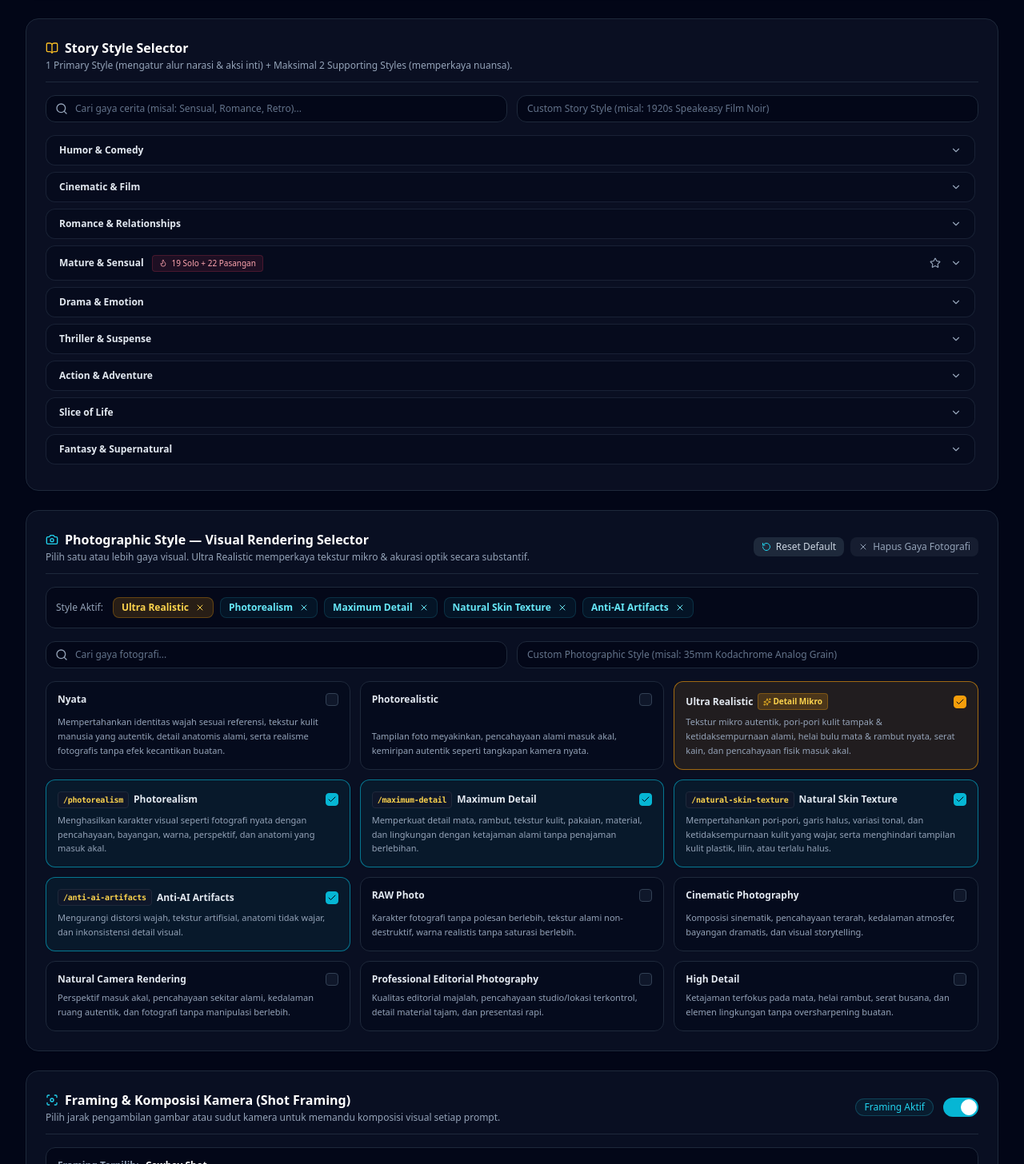
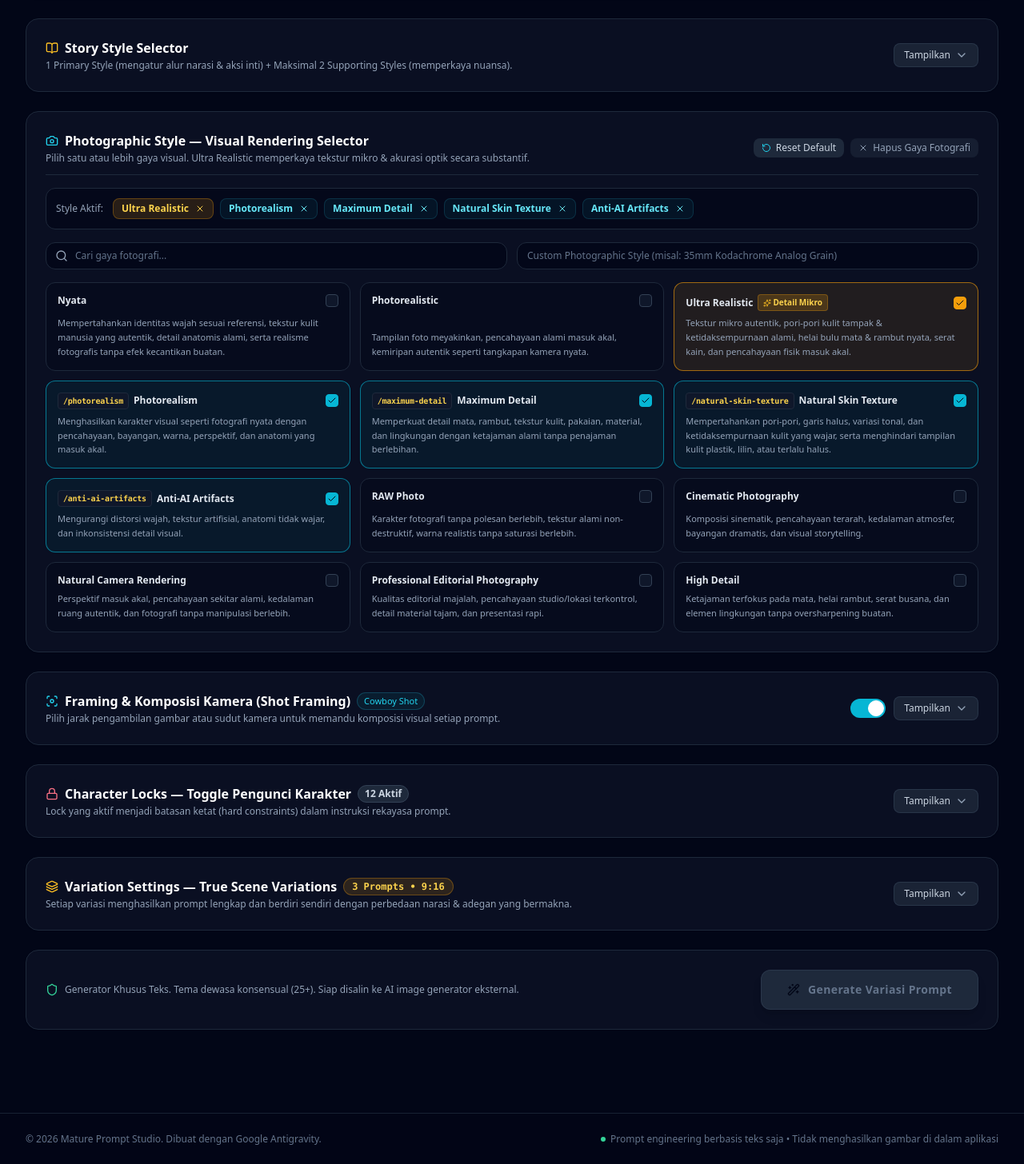
Before and after one commit to sugionouncle92/mature-prompt-studio-v1-1, a React (Vite) app: page / in a window 1280 px wide. Shown: the part 1274-2730 px from the top of the page at 80% size. Built offline with nearby package versions, Linux system fonts and the light colour scheme.

Commit message:
feat: add default-hide collapsible toggle for StoryStyle, Framing, CharacterLocks, and VariationSettings

```diff
--- a/src/components/CharacterLocks.tsx
+++ b/src/components/CharacterLocks.tsx
@@ -1,5 +1,5 @@
-import React from 'react';
-import { Lock, ShieldCheck, UserCheck, Check, Scale, Activity, Compass, Eye, Sparkles, RotateCcw } from 'lucide-react';
+import React, { useState } from 'react';
+import { Lock, ShieldCheck, UserCheck, Check, Scale, Activity, Compass, Eye, Sparkles, RotateCcw, ChevronDown } from 'lucide-react';
 import { CharacterLocksState, DEFAULT_CHARACTER_LOCKS } from '../types/index.ts';
 import { useLanguage } from '../context/LanguageContext';
 import { CHARACTER_LOCKS_CONFIG } from '../data/characterLocks.ts';
@@ -11,6 +11,8 @@ interface CharacterLocksProps {
 
 export const CharacterLocks: React.FC<CharacterLocksProps> = ({ locks, onChange }) => {
   const { t } = useLanguage();
+  // Section collapsed/expanded state (Default: HIDE)
+  const [isExpanded, setIsExpanded] = useState(false);
 
   const toggleLock = (key: keyof CharacterLocksState) => {
     onChange({
@@ -57,25 +59,35 @@ export const CharacterLocks: React.FC<CharacterLocksProps> = ({ locks, onChange
   const activeCount = Object.values(locks).filter(Boolean).length;
 
   return (
-    <section className="bg-slate-900/60 border border-slate-800 rounded-2xl p-5 sm:p-6 shadow-sm space-y-4">
+    <section className={`bg-slate-900/60 border border-slate-800 rounded-2xl p-4 sm:p-6 shadow-sm transition-all duration-200 ${isExpanded ? 'space-y-4' : ''}`}>
       {/* Header */}
-      <div className="flex flex-col sm:flex-row sm:items-center justify-between gap-3 pb-3 border-b border-slate-800">
-        <div>
-          <div className="flex items-center gap-2">
-            <h2 className="text-base font-semibold text-white flex items-center gap-2">
-              <Lock className="w-4 h-4 text-rose-400" />
-              {t.characterLocksTitle}
+      <div
+        onClick={() => setIsExpanded(!isExpanded)}
+        className={`flex items-center justify-between gap-3 cursor-pointer select-none group transition ${
+          isExpanded ? 'pb-3 border-b border-slate-800' : ''
+        }`}
+      >
+        <div className="flex-1 min-w-0">
+          <div className="flex items-center gap-2 flex-wrap">
+            <h2 className="text-base font-semibold text-white flex items-center gap-2 group-hover:text-rose-300 transition-colors">
+              <Lock className="w-4 h-4 text-rose-400 shrink-0" />
+              <span>{t.characterLocksTitle}</span>
             </h2>
             <span className="px-2 py-0.5 rounded-full text-xs font-semibold bg-slate-800 text-slate-300 border border-slate-700">
               {activeCount} {t.activeLocksCount}
             </span>
           </div>
-          <p className="text-xs text-slate-400 mt-0.5">
+          <p className="text-xs text-slate-400 mt-0.5 truncate sm:whitespace-normal">
             {t.characterLocksSubtitle}
           </p>
         </div>
 
-        <div className="flex items-center gap-2 self-start sm:self-auto flex-wrap">
+        <div className="flex items-center gap-2 shrink-0">
+          {isExpanded && (
+            <div
+              onClick={(e) => e.stopPropagation()}
+              className="hidden lg:flex items-center gap-2"
+            >
               <button
                 type="button"
                 onClick={handleResetDefault}
@@ -100,6 +112,55 @@ export const CharacterLocks: React.FC<CharacterLocksProps> = ({ locks, onChange
                 {t.unlockAll}
               </button>
             </div>
+          )}
+
+          {/* Expand/Collapse Button */}
+          <button
+            type="button"
+            onClick={(e) => {
+              e.stopPropagation();
+              setIsExpanded(!isExpanded);
+            }}
+            aria-expanded={isExpanded}
+            className="flex items-center gap-1.5 px-2.5 sm:px-3 py-1.5 rounded-lg text-xs font-medium text-slate-300 hover:text-white bg-slate-800/80 hover:bg-slate-800 border border-slate-700/60 transition group-hover:border-slate-600"
+          >
+            <span className="hidden sm:inline">{isExpanded ? t.collapseSection : t.expandSection}</span>
+            <ChevronDown
+              className={`w-4 h-4 text-slate-400 transition-transform duration-200 ${
+                isExpanded ? 'rotate-180 text-rose-400' : ''
+              }`}
+            />
+          </button>
+        </div>
+      </div>
+
+      {isExpanded && (
+        <>
+          {/* Mobile Action Buttons Bar */}
+          <div className="flex lg:hidden items-center gap-2 flex-wrap pb-1">
+            <button
+              type="button"
+              onClick={handleResetDefault}
+              className="inline-flex items-center gap-1.5 px-2.5 py-1 text-xs font-medium text-slate-300 hover:text-white bg-slate-800 hover:bg-slate-700 rounded-lg transition"
+              title="Reset Character Locks to default state"
+            >
+              <RotateCcw className="w-3 h-3 text-rose-400" />
+              {t.resetLocks || 'Reset Default'}
+            </button>
+            <button
+              type="button"
+              onClick={() => setAll(true)}
+              className="px-2.5 py-1 text-xs font-medium text-slate-300 hover:text-white bg-slate-800 hover:bg-slate-700 rounded-lg transition"
+            >
+              {t.lockAll}
+            </button>
+            <button
+              type="button"
+              onClick={() => setAll(false)}
+              className="px-2.5 py-1 text-xs font-medium text-slate-400 hover:text-slate-200 bg-slate-800/60 hover:bg-slate-800 rounded-lg transition"
+            >
+              {t.unlockAll}
+            </button>
           </div>
 
           {/* Locks Grid */}
@@ -152,6 +213,8 @@ export const CharacterLocks: React.FC<CharacterLocksProps> = ({ locks, onChange
           );
         })}
       </div>
+        </>
+      )}
     </section>
   );
 };
--- a/src/components/FramingSelector.tsx
+++ b/src/components/FramingSelector.tsx
@@ -20,6 +20,8 @@ export const FramingSelector: React.FC<FramingSelectorProps> = ({
   onChange,
 }) => {
   const { t } = useLanguage();
+  // Section collapsed/expanded state (Default: HIDE)
+  const [isExpanded, setIsExpanded] = useState(false);
   const [isOpen, setIsOpen] = useState(false);
   const dropdownRef = useRef<HTMLDivElement>(null);
 
@@ -55,31 +57,42 @@ export const FramingSelector: React.FC<FramingSelectorProps> = ({
     getFramingOptionByIdOrName(config.selected) || AUTO_FRAMING_OPTION;
 
   return (
-    <section className="bg-slate-900/60 border border-slate-800 rounded-2xl p-5 sm:p-6 shadow-sm space-y-4">
+    <section className={`bg-slate-900/60 border border-slate-800 rounded-2xl p-4 sm:p-6 shadow-sm transition-all duration-200 ${isExpanded ? 'space-y-4' : ''}`}>
       {/* Header with Title & Toggle */}
-      <div className="flex flex-col sm:flex-row sm:items-center justify-between gap-3 pb-3 border-b border-slate-800">
-        <div>
-          <h2 className="text-base font-semibold text-white flex items-center gap-2">
-            <Focus className="w-4 h-4 text-cyan-400" />
-            {t.framingTitle}
+      <div
+        onClick={() => setIsExpanded(!isExpanded)}
+        className={`flex items-center justify-between gap-3 cursor-pointer select-none group transition ${
+          isExpanded ? 'pb-3 border-b border-slate-800' : ''
+        }`}
+      >
+        <div className="flex-1 min-w-0">
+          <div className="flex items-center gap-2 flex-wrap">
+            <h2 className="text-base font-semibold text-white flex items-center gap-2 group-hover:text-cyan-300 transition-colors">
+              <Focus className="w-4 h-4 text-cyan-400 shrink-0" />
+              <span>{t.framingTitle}</span>
             </h2>
-          <p className="text-xs text-slate-400 mt-0.5">
-            {t.framingSubtitle}
-          </p>
-        </div>
-
-        {/* Toggle Switch */}
-        <div className="flex items-center gap-3 self-start sm:self-auto shrink-0">
             <span
-            className={`text-xs px-2.5 py-0.5 rounded-full font-medium border ${
+              className={`text-[11px] px-2 py-0.5 rounded-full font-medium border truncate max-w-[200px] ${
                 config.enabled
                   ? 'text-cyan-400 bg-cyan-950/40 border-cyan-800/60'
                   : 'text-slate-500 bg-slate-900 border-slate-800'
               }`}
             >
-            {config.enabled ? t.framingActiveBadge : t.framingInactiveBadge}
+              {config.enabled ? `${activeOption.name}` : t.framingInactiveBadge}
             </span>
+          </div>
+          <p className="text-xs text-slate-400 mt-0.5 truncate sm:whitespace-normal">
+            {t.framingSubtitle}
+          </p>
+        </div>
 
+        {/* Header Controls: Switch & Expand */}
+        <div className="flex items-center gap-2.5 shrink-0">
+          {/* Toggle Switch */}
+          <div
+            onClick={(e) => e.stopPropagation()}
+            className="flex items-center"
+          >
             <label className="relative inline-flex items-center cursor-pointer">
               <input
                 type="checkbox"
@@ -90,8 +103,29 @@ export const FramingSelector: React.FC<FramingSelectorProps> = ({
               <div className="w-11 h-6 bg-slate-800 peer-focus:outline-none rounded-full peer peer-checked:after:translate-x-full peer-checked:after:border-white after:content-[''] after:absolute after:top-[2px] after:left-[2px] after:bg-white after:border-slate-300 after:border after:rounded-full after:h-5 after:w-5 after:transition-all peer-checked:bg-cyan-500"></div>
             </label>
           </div>
+
+          {/* Expand/Collapse Button */}
+          <button
+            type="button"
+            onClick={(e) => {
+              e.stopPropagation();
+              setIsExpanded(!isExpanded);
+            }}
+            aria-expanded={isExpanded}
+            className="flex items-center gap-1.5 px-2.5 sm:px-3 py-1.5 rounded-lg text-xs font-medium text-slate-300 hover:text-white bg-slate-800/80 hover:bg-slate-800 border border-slate-700/60 transition group-hover:border-slate-600"
+          >
+            <span className="hidden sm:inline">{isExpanded ? t.collapseSection : t.expandSection}</span>
+            <ChevronDown
+              className={`w-4 h-4 text-slate-400 transition-transform duration-200 ${
+                isExpanded ? 'rotate-180 text-cyan-400' : ''
+              }`}
+            />
+          </button>
+        </div>
       </div>
 
+      {isExpanded && (
+        <>
           {/* Dropdown Container */}
       <div className="relative" ref={dropdownRef}>
         {/* Dropdown Button */}
@@ -220,6 +254,8 @@ export const FramingSelector: React.FC<FramingSelectorProps> = ({
           </div>
         )}
       </div>
+        </>
+      )}
     </section>
   );
 };
--- a/src/components/StoryStyleSelector.tsx
+++ b/src/components/StoryStyleSelector.tsx
@@ -38,6 +38,8 @@ export const StoryStyleSelector: React.FC<StoryStyleSelectorProps> = ({
   onChange,
 }) => {
   const { t } = useLanguage();
+  // Main section collapsed/expanded state (Default: HIDE)
+  const [isExpanded, setIsExpanded] = useState(false);
   const [searchQuery, setSearchQuery] = useState('');
   // All categories hidden/collapsed by default (Default: Hide All)
   const [openCategories, setOpenCategories] = useState<Record<string, boolean>>({});
@@ -270,31 +272,68 @@ export const StoryStyleSelector: React.FC<StoryStyleSelectorProps> = ({
     selection.custom.trim().length > 0;
 
   return (
-    <section className="bg-slate-900/60 border border-slate-800 rounded-2xl p-5 sm:p-6 shadow-sm space-y-4">
+    <section className={`bg-slate-900/60 border border-slate-800 rounded-2xl p-4 sm:p-6 shadow-sm transition-all duration-200 ${isExpanded ? 'space-y-4' : ''}`}>
       {/* Header */}
-      <div className="flex flex-col sm:flex-row sm:items-center justify-between gap-3 pb-3 border-b border-slate-800">
-        <div>
-          <h2 className="text-base font-semibold text-white flex items-center gap-2">
-            <BookOpen className="w-4 h-4 text-amber-400" />
-            {t.storyStyleTitle}
-          </h2>
-          <p className="text-xs text-slate-400 mt-0.5">
+      <div
+        onClick={() => setIsExpanded(!isExpanded)}
+        className={`flex items-center justify-between gap-3 cursor-pointer select-none group transition ${
+          isExpanded ? 'pb-3 border-b border-slate-800' : ''
+        }`}
+      >
+        <div className="flex-1 min-w-0">
+          <div className="flex items-center gap-2 flex-wrap">
+            <h2 className="text-base font-semibold text-white flex items-center gap-2 group-hover:text-amber-300 transition-colors">
+              <BookOpen className="w-4 h-4 text-amber-400 shrink-0" />
+              <span>{t.storyStyleTitle}</span>
+            </h2>
+            {hasSelections && (
+              <span className="px-2 py-0.5 rounded-full text-[11px] font-semibold bg-amber-500/15 text-amber-300 border border-amber-500/30 truncate max-w-[200px]">
+                {selection.primary ? selection.primary : t.activeStylesLabel}
+              </span>
+            )}
+          </div>
+          <p className="text-xs text-slate-400 mt-0.5 truncate sm:whitespace-normal">
             {t.storyStyleSubtitle}
           </p>
         </div>
 
-        {hasSelections && (
+        <div className="flex items-center gap-2 shrink-0">
+          {isExpanded && hasSelections && (
+            <button
+              type="button"
+              onClick={(e) => {
+                e.stopPropagation();
+                handleClearAll();
+              }}
+              className="hidden sm:inline-flex items-center gap-1.5 px-2.5 py-1 text-xs text-slate-400 hover:text-slate-200 hover:bg-slate-800 rounded-lg transition"
+            >
+              <RotateCcw className="w-3 h-3" />
+              {t.clearStyles}
+            </button>
+          )}
+
           <button
-            onClick={handleClearAll}
-            className="inline-flex items-center gap-1.5 px-2.5 py-1 text-xs text-slate-400 hover:text-slate-200 hover:bg-slate-800 rounded-lg transition self-start sm:self-auto"
+            type="button"
+            onClick={(e) => {
+              e.stopPropagation();
+              setIsExpanded(!isExpanded);
+            }}
+            aria-expanded={isExpanded}
+            className="flex items-center gap-1.5 px-2.5 sm:px-3 py-1.5 rounded-lg text-xs font-medium text-slate-300 hover:text-white bg-slate-800/80 hover:bg-slate-800 border border-slate-700/60 transition group-hover:border-slate-600"
           >
-            <RotateCcw className="w-3 h-3" />
-            {t.clearStyles}
+            <span className="hidden sm:inline">{isExpanded ? t.collapseSection : t.expandSection}</span>
+            <ChevronDown
+              className={`w-4 h-4 text-slate-400 transition-transform duration-200 ${
+                isExpanded ? 'rotate-180 text-amber-400' : ''
+              }`}
+            />
           </button>
-        )}
+        </div>
       </div>
 
-      {/* Active Selections Bar */}
+      {isExpanded && (
+        <>
+          {/* Active Selections Bar */}
       {hasSelections && (
         <div className="bg-slate-950/70 border border-slate-800 rounded-xl p-3 flex flex-wrap items-center gap-2">
           <span className="text-xs text-slate-400 font-medium mr-1">{t.activeStylesLabel}</span>
@@ -1008,6 +1047,8 @@ export const StoryStyleSelector: React.FC<StoryStyleSelectorProps> = ({
           </div>
         </div>
       )}
+        </>
+      )}
     </section>
   );
 };
--- a/src/components/VariationSettings.tsx
+++ b/src/components/VariationSettings.tsx
@@ -1,5 +1,5 @@
-import React from 'react';
-import { Layers, Sliders, Maximize2 } from 'lucide-react';
+import React, { useState } from 'react';
+import { Layers, Sliders, Maximize2, ChevronDown } from 'lucide-react';
 import { VariationConfig, VariationPreset, AspectRatioOption } from '../types/index.ts';
 import { useLanguage } from '../context/LanguageContext';
 
@@ -17,6 +17,8 @@ export const VariationSettings: React.FC<VariationSettingsProps> = ({
   onAspectRatioChange,
 }) => {
   const { t } = useLanguage();
+  // Section collapsed/expanded state (Default: HIDE)
+  const [isExpanded, setIsExpanded] = useState(false);
   const presets: VariationPreset[] = [1, 3, 5, 10];
   const MAX_CUSTOM = 15;
 
@@ -50,28 +52,53 @@ export const VariationSettings: React.FC<VariationSettingsProps> = ({
   const currentRatioObj = aspectRatios.find(r => r.id === aspectRatio) || aspectRatios[0];
 
   return (
-    <section className="bg-slate-900/60 border border-slate-800 rounded-2xl p-5 sm:p-6 shadow-sm space-y-5">
+    <section className={`bg-slate-900/60 border border-slate-800 rounded-2xl p-4 sm:p-6 shadow-sm transition-all duration-200 ${isExpanded ? 'space-y-5' : ''}`}>
       {/* 1. Variation Count Header */}
-      <div className="flex flex-col sm:flex-row sm:items-center justify-between gap-3 pb-3 border-b border-slate-800">
-        <div>
-          <h2 className="text-base font-semibold text-white flex items-center gap-2">
-            <Layers className="w-4 h-4 text-amber-400" />
-            {t.variationTitle}
-          </h2>
-          <p className="text-xs text-slate-400 mt-0.5">
+      <div
+        onClick={() => setIsExpanded(!isExpanded)}
+        className={`flex items-center justify-between gap-3 cursor-pointer select-none group transition ${
+          isExpanded ? 'pb-3 border-b border-slate-800' : ''
+        }`}
+      >
+        <div className="flex-1 min-w-0">
+          <div className="flex items-center gap-2 flex-wrap">
+            <h2 className="text-base font-semibold text-white flex items-center gap-2 group-hover:text-amber-300 transition-colors">
+              <Layers className="w-4 h-4 text-amber-400 shrink-0" />
+              <span>{t.variationTitle}</span>
+            </h2>
+            <span className="px-2.5 py-0.5 rounded-full text-xs font-bold bg-amber-500/15 text-amber-300 border border-amber-500/30 font-mono">
+              {activeCount} {activeCount === 1 ? t.promptsUnitSingular : t.promptsUnitPlural} {aspectRatio !== 'auto' ? `• ${aspectRatio}` : ''}
+            </span>
+          </div>
+          <p className="text-xs text-slate-400 mt-0.5 truncate sm:whitespace-normal">
             {t.variationSubtitle}
           </p>
         </div>
 
-        <div className="flex items-center gap-2 self-start sm:self-auto">
-          <span className="text-xs text-slate-400">{t.targetPromptsLabel}</span>
-          <span className="px-2.5 py-0.5 rounded-full text-xs font-bold bg-amber-500/15 text-amber-300 border border-amber-500/30 font-mono">
-            {activeCount} {activeCount === 1 ? t.promptsUnitSingular : t.promptsUnitPlural}
-          </span>
+        <div className="flex items-center gap-2 shrink-0">
+          {/* Expand/Collapse Button */}
+          <button
+            type="button"
+            onClick={(e) => {
+              e.stopPropagation();
+              setIsExpanded(!isExpanded);
+            }}
+            aria-expanded={isExpanded}
+            className="flex items-center gap-1.5 px-2.5 sm:px-3 py-1.5 rounded-lg text-xs font-medium text-slate-300 hover:text-white bg-slate-800/80 hover:bg-slate-800 border border-slate-700/60 transition group-hover:border-slate-600"
+          >
+            <span className="hidden sm:inline">{isExpanded ? t.collapseSection : t.expandSection}</span>
+            <ChevronDown
+              className={`w-4 h-4 text-slate-400 transition-transform duration-200 ${
+                isExpanded ? 'rotate-180 text-amber-400' : ''
+              }`}
+            />
+          </button>
         </div>
       </div>
 
-      {/* Preset Buttons & Custom Input */}
+      {isExpanded && (
+        <>
+          {/* Preset Buttons & Custom Input */}
       <div className="flex flex-wrap items-center gap-2.5">
         {presets.map((num) => {
           const isSelected = config.preset === num;
@@ -164,6 +191,8 @@ export const VariationSettings: React.FC<VariationSettingsProps> = ({
           })}
         </div>
       </div>
+        </>
+      )}
     </section>
   );
 };
--- a/src/i18n/translations.ts
+++ b/src/i18n/translations.ts
@@ -11,6 +11,8 @@ export const translations = {
     notConnected: 'Belum Terhubung',
     settingsBtn: 'API & Pengaturan',
     langSelectorLabel: 'Bahasa Antarmuka',
+    expandSection: 'Tampilkan',
+    collapseSection: 'Sembunyikan',
 
     // Core Inputs
     inputsTitle: 'Input Utama Adegan',
@@ -334,6 +336,8 @@ export const translations = {
     notConnected: 'Not Connected',
     settingsBtn: 'API & Settings',
     langSelectorLabel: 'Interface Language',
+    expandSection: 'Show',
+    collapseSection: 'Hide',
 
     // Core Inputs
     inputsTitle: 'Core Scene Inputs',
```
Also changed, not shown: tests/verify-logic.mjs (+26 -2 lines), 7 other files (tests, documents, lock files or other folders). Lines whose indentation alone changed are shown as unchanged.
